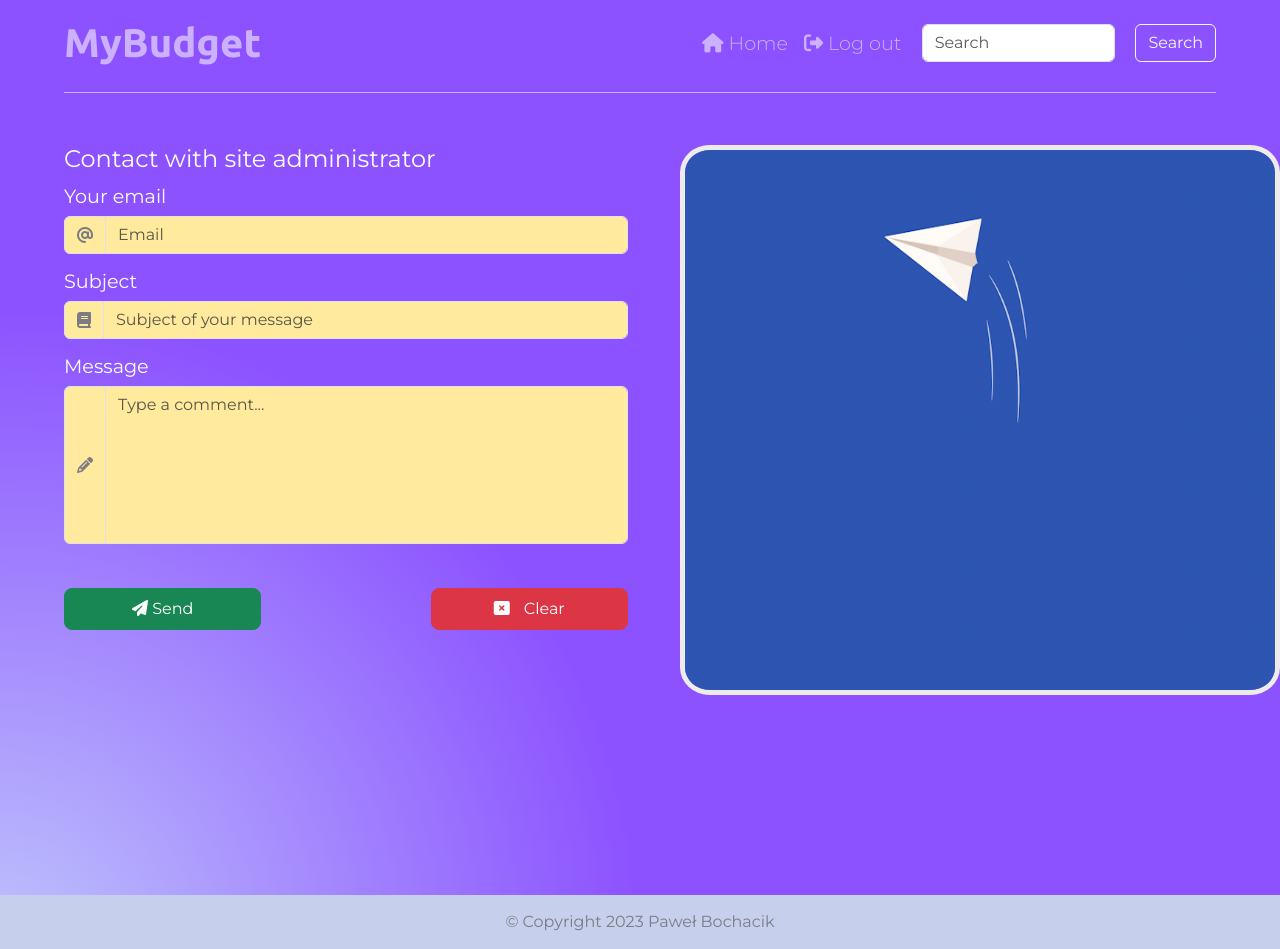
After one commit to pawel-user/myBudgetApp, a PHP site: page /posts/send in a window 1280 px wide. The commit adds this page. Run offline with PHP 8.4, Linux system fonts and the light colour scheme; some libraries are stand-ins or nearby versions.

Commit message:
Added destroy method to login controller. Added new modified contact page if user is logged in to your account

```diff
--- /dev/null
+++ b/App/Views/Start/contact.html
@@ -0,0 +1,61 @@
+{% extends "base.html" %}
+
+{% block title %}Contact{% endblock %}
+
+{% block navigation %}
+<ul class="navbar-nav d-flex flex-row ms-auto">
+    <li class="nav-item">
+        <a class="nav-link" href="/start"><i class="fa-solid fa-house"></i> Home</a>
+    </li>
+
+  <li class="nav-item">
+    <a class="nav-link" href="/logout"><i class="fa-solid fa-right-from-bracket"></i> Log out</a>
+  </li>
+</ul>
+{% endblock %}
+
+{% block body %}
+<main>
+    <section class="contact-section">
+        <div class="row">
+            <div class="col-lg-6">
+                <h3 class="title-action">Contact with site administrator</h3>
+                <h4 class="description-contact-field">Your email</h4>
+                <div class="input-group mb-3 data-container">
+                    <span class="input-group-text data-form" id="basic-addon2"><i class="fa-solid fa-at"
+                            style="color: #7c7c82"></i></span>
+                    <input type="email" class="form-control data-form" placeholder="Email" aria-label="Email"
+                        aria-describedby="basic-addon2">
+                </div>
+                <h4 class="description-contact-field">Subject</h4>
+                <div class="input-group mb-3 data-container">
+                    <span class="input-group-text data-form" id="basic-addon2"><i class="fa-solid fa-book"
+                            style="color: #7c7c82"></i></span>
+                    <input type="text" class="form-control data-form" placeholder="Subject of your message"
+                        aria-label="Subject" aria-describedby="basic-addon2">
+                </div>
+                <h4 class="description-contact-field">Message</h4>
+                <div class="input-group mb-3 data-container">
+                    <label class="input-group-text data-form" id="basic-addon5" for="formControlTextarea1"><i
+                            class="fa-solid fa-pencil" style="color: #7c7c82;"></i></label>
+                    <textarea class="form-control data-form" id="formControlTextarea1" rows="6"
+                        placeholder="Type a comment..."></textarea>
+                </div>
+                <div class="button-container" style="float: left;">
+                    <button type="button" class="btn btn-lg btn-success send-button">
+                        <i class="fa-solid fa-paper-plane"></i> Send
+                    </button>
+                </div>
+                <div class="button-container" style="float: right;">
+                    <button type="button" class="btn btn-lg btn-danger send-button">
+                        <i class="fa-solid fa-rectangle-xmark icon"></i> Clear
+                    </button>
+                </div>
+            </div>
+            <div class="col-lg-6">
+                <img class="enter-gif" height="550" width="600" src="/images/paper-plane.gif" alt="plane-gif">
+            </div>
+        </div>
+    </section>
+</main>
+{% endblock %}
--- a/App/Views/Start/home.html
+++ b/App/Views/Start/home.html
@@ -5,7 +5,7 @@
 {% block navigation %}
 <ul class="navbar-nav d-flex flex-row ms-auto">
   <li class="nav-item">
-    <a class="nav-link" href="/contact"><i class="fa-solid fa-envelope"></i> Contact</a>
+    <a class="nav-link" href="/send"><i class="fa-solid fa-envelope"></i> Contact</a>
   </li>
 
   <li class="nav-item">
@@ -14,7 +14,7 @@
   </li>
 
   <li class="nav-item">
-    <a class="nav-link" href="/"><i class="fa-solid fa-right-from-bracket"></i> Log out</a>
+    <a class="nav-link" href="/logout"><i class="fa-solid fa-right-from-bracket"></i> Log out</a>
   </li>
 </ul>
 {% endblock %}
--- a/public/index.php
+++ b/public/index.php
@@ -27,6 +27,12 @@ set_error_handler('Core\Error::errorHandler');
 set_exception_handler('Core\Error::exceptionHandler');
 
 /**
+ * Sessions
+ */
+session_start();
+
+
+/**
  * Routing
  */
 $router = new Core\Router();
@@ -38,13 +44,13 @@ $router->add('', ['controller' => 'Home', 'action' => 'index']);
 $router->add('contact', ['controller' => 'Home', 'action' => 'contact']);
 $router->add('newpassword', ['controller' => 'Home', 'action' => 'newpassword']);
 $router->add('start', ['controller' => 'Start', 'action' => 'home']);
-//$router->add('contact', ['controller' => 'Start', 'action' => 'contact']);
+$router->add('send', ['controller' => 'Start', 'action' => 'contact']);
+$router->add('create', ['controller' => 'Login', 'action' => 'create']);
+$router->add('login', ['controller' => 'Login', 'action' => 'new']);
+$router->add('logout', ['controller' => 'Login', 'action' => 'destroy']);
 $router->add('incomes', ['controller' => 'Start', 'action' => 'incomes']);
 $router->add('expenses', ['controller' => 'Start', 'action' => 'expenses']);
 $router->add('balance', ['controller' => 'Start', 'action' => 'balance']);
-$router->add('create', ['controller' => 'Login', 'action' => 'create']);
-$router->add('login', ['controller' => 'Login', 'action' => 'new']);
-
 $router->add('{controller}/{action}');
 //$router->add('{controller}/{id:\d+}/{action}');
 //$router->add('admin/{controller}/{action}', ['namespace' => 'Admin']);
```
Also changed, not shown: App/Controllers/Login.php (+33 -0 lines), App/Views/Start/balance.html (+5 -5 lines), App/Views/Start/expenses.html (+5 -5 lines), App/Views/Start/incomes.html (+5 -5 lines).
